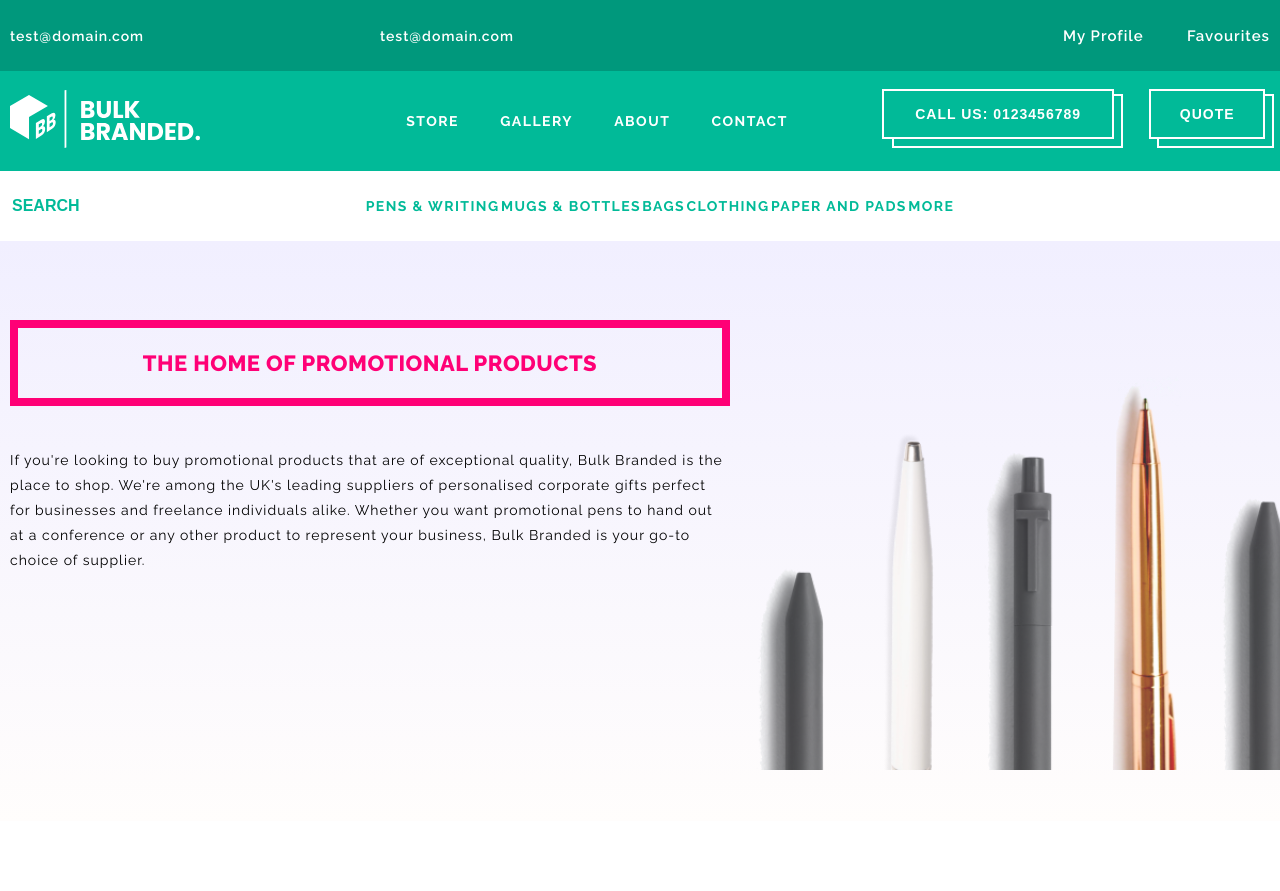
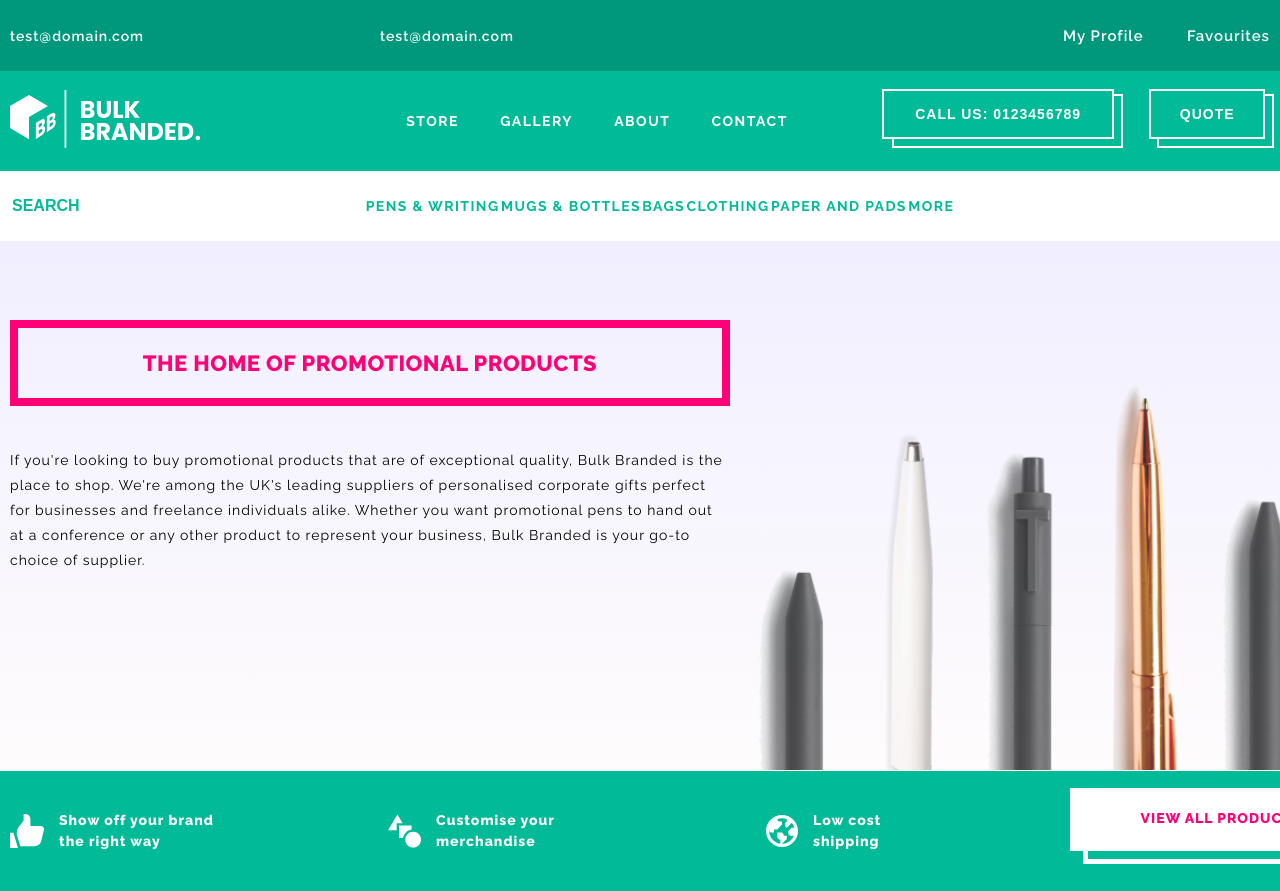
Before and after one commit to hasancheeta/react-shopee, a React (Create React App) app: page / in a window 1280 px wide. Shown: the top 891 px of the page. Before the commit the page ends 821 px from the top, so only its background shows below. Built offline with nearby package versions, Linux system fonts and the light colour scheme.

Commit message:
refactored and added hero section

```diff
--- a/src/App.js
+++ b/src/App.js
@@ -2,10 +2,12 @@ import "./App.css";
 
 //import components
 import Home from "./components/home/Home";
+import Header from "./components/header/Header";
 
 function App() {
   return (
     <div className="container">
+      <Header />
       <Home />
     </div>
   );
--- a/src/components/home/Header.jsx
+++ b/src/components/header/Header.jsx
@@ -4,7 +4,6 @@ import React from "react";
 import TopBar from "./TopBar";
 import MiddleBar from "./MiddleBar";
 import LowerBar from "./LowerBar";
-import HeroSection from "./HeroSection";
 
 const Header = () => {
   return (
@@ -12,7 +11,6 @@ const Header = () => {
       <TopBar />
       <MiddleBar />
       <LowerBar />
-      <HeroSection />
     </header>
   );
 };
--- /dev/null
+++ b/src/components/home/CtaBar.jsx
@@ -0,0 +1,76 @@
+import React from "react";
+
+const CtaBar = () => {
+  return (
+    <div class="full-width-cta flex flex-column flex-justify-center">
+      <section class="flex flex-row flex-align-center flex-space-between">
+        <div class="cta-col1 flex flex-row flex-align-center flex-space-between">
+          <div class="cta-point flex flex-row flex-align-center ">
+            <svg
+              xmlns="http://www.w3.org/2000/svg"
+              width="34"
+              height="34"
+              viewBox="0 0 34 34"
+              fill="none"
+            >
+              <path
+                d="M7.99052 34H0V18.7H3.40022L7.99052 34ZM30.6003 11.9H20.4013V5.1C20.4013 3.7474 19.864 2.45019 18.9075 1.49376C17.951 0.53732 16.6537 0 15.301 0H13.6009V6.8L8.67056 12.9625C7.46031 14.4753 6.8008 16.3547 6.80044 18.292V20.4L10.3707 32.3H24.5445C26.0613 32.3001 27.5345 31.7933 28.7301 30.8599C29.9256 29.9266 30.7748 28.6204 31.1426 27.149L33.8985 16.1245C34.0238 15.6233 34.0332 15.1001 33.926 14.5947C33.8189 14.0893 33.5979 13.615 33.28 13.2078C32.962 12.8005 32.5555 12.4711 32.0911 12.2445C31.6268 12.0179 31.117 11.9001 30.6003 11.9Z"
+                fill="white"
+              ></path>
+            </svg>
+            <h2 class="cta-heading">
+              Show off your brand <br />
+              the right way
+            </h2>
+          </div>
+          <div class="cta-point flex flex-row flex-align-center">
+            <svg
+              xmlns="http://www.w3.org/2000/svg"
+              width="33"
+              height="34"
+              viewBox="0 0 33 34"
+              fill="none"
+            >
+              <path
+                d="M33 25.6429C33 29.98 29.48 33.5 25.1429 33.5C20.8057 33.5 17.2857 29.98 17.2857 25.6429C17.2857 21.3057 20.8057 17.7857 25.1429 17.7857C29.48 17.7857 33 21.3057 33 25.6429ZM8.64286 9.14286H14.6143L9.42857 0.5L0 16.2143H8.64286V9.14286ZM23.5714 15.5621V11.5H11V24.0714H15.0621C15.3982 21.9354 16.4029 19.9609 17.9319 18.4319C19.4609 16.9029 21.4354 15.8982 23.5714 15.5621Z"
+                fill="white"
+              ></path>
+            </svg>
+            <h2 class="cta-heading">
+              Customise your <br />
+              merchandise
+            </h2>
+          </div>
+          <div class="cta-point flex flex-row flex-align-center ">
+            <svg
+              xmlns="http://www.w3.org/2000/svg"
+              width="32"
+              height="32"
+              viewBox="0 0 32 32"
+              fill="none"
+            >
+              <path
+                d="M16 0C7.1632 0 0 7.1632 0 16C0 24.8368 7.1632 32 16 32C24.8368 32 32 24.8368 32 16C32 7.1632 24.8368 0 16 0ZM16 28.8L19.2 25.6L20.8 24V20.8H17.6V19.2L16 17.6H11.2V22.4L14.4 25.6V28.6896C8.096 27.8976 3.2 22.5152 3.2 16L4.8 17.6H8V14.4H11.2L16 9.6V6.4H12.8L11.2 4.8V4.1424C14.277 2.88765 17.723 2.88765 20.8 4.1424V6.4L19.2 8V11.2L20.8 12.8L25.808 7.792C27.0263 9.24949 27.9041 10.9604 28.3776 12.8H25.6L22.4 16V19.2L24 20.8H27.2L27.6576 21.2576C25.6464 25.6976 21.1824 28.8 16 28.8Z"
+                fill="white"
+              ></path>
+            </svg>
+            <h2 class="cta-heading">
+              Low cost <br />
+              shipping
+            </h2>
+          </div>
+        </div>
+        <div class="cta-col2 flex flex-row flex-justify-center">
+          <div class="cta-dual-btn dual-btn-parent">
+            <div class="dual-btn-child flex flex-align-center flex-justify-center">
+              <span class="btn-text">
+                <a href="#">View All Products</a>
+              </span>
+            </div>
+          </div>
+        </div>
+      </section>
+    </div>
+  );
+};
+export default CtaBar;
--- a/src/components/home/Home.jsx
+++ b/src/components/home/Home.jsx
@@ -1,10 +1,14 @@
 import React from "react";
-import Header from "./Header";
+
+//import compnents
+import CtaBar from "./CtaBar";
+import HeroSection from "./HeroSection";
 
 const Home = () => {
   return (
     <div>
-      <Header />
+      <HeroSection />
+      <CtaBar />
     </div>
   );
 };
```
Also changed, not shown: src/components/header/LowerBar.jsx (renamed from src/components/home/LowerBar.jsx), src/components/header/MiddleBar.jsx (renamed from src/components/home/MiddleBar.jsx), src/components/header/TopBar.jsx (renamed from src/components/home/TopBar.jsx).
